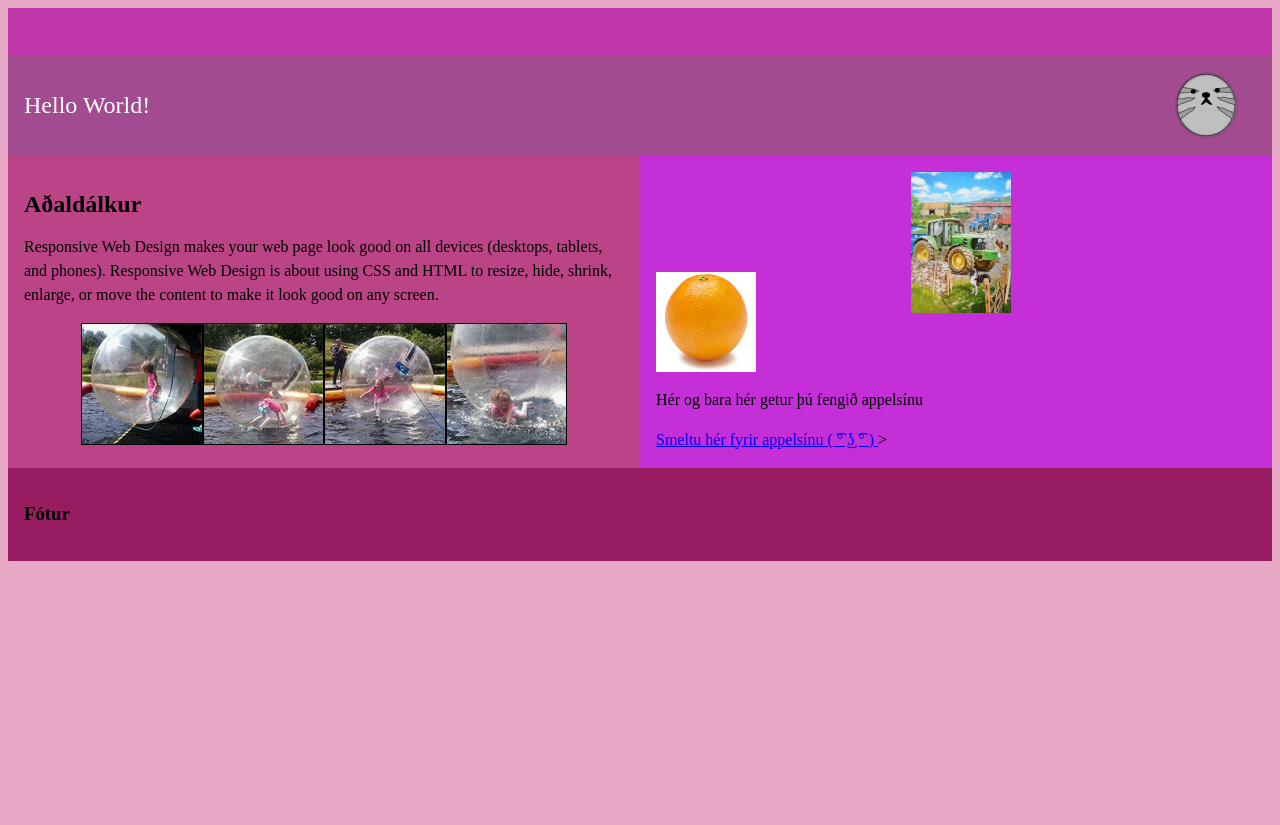
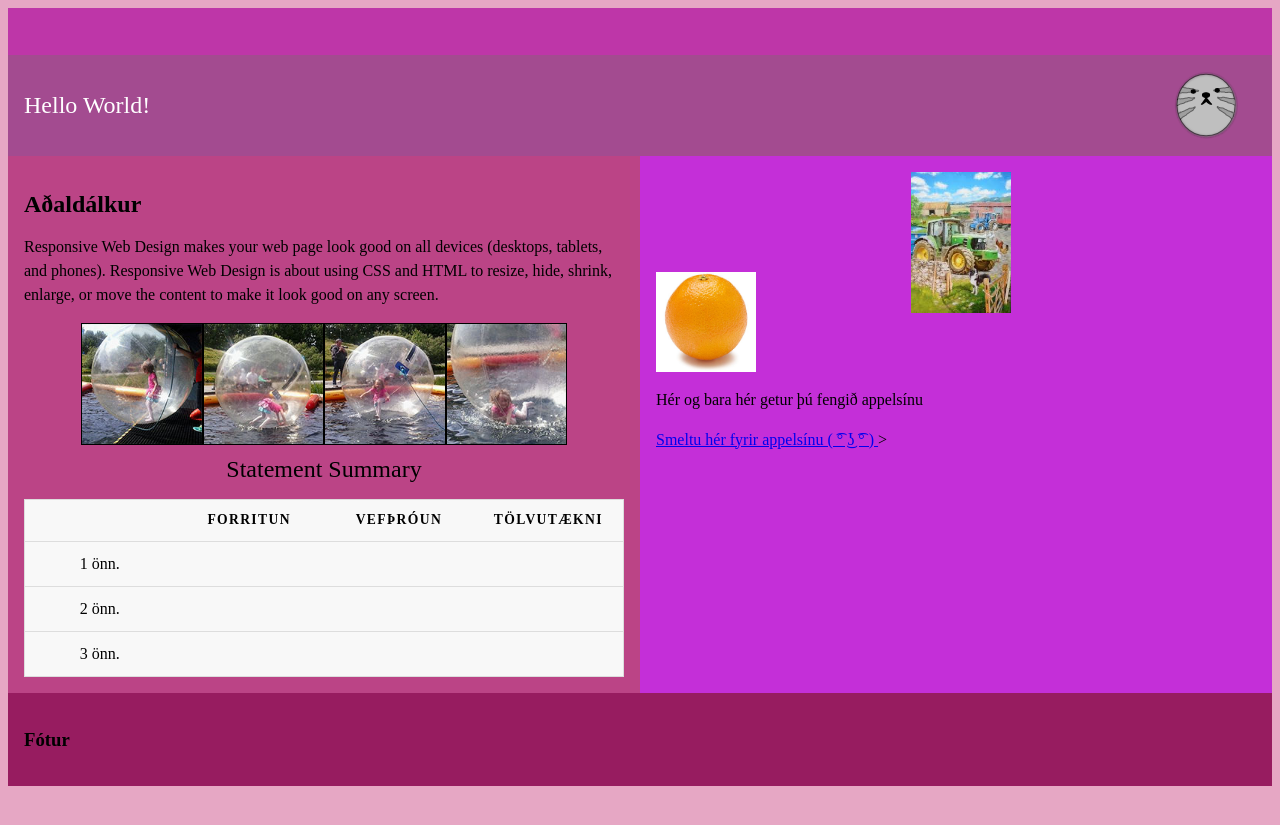
Before and after one commit to AugustBergmannS/NothingNew, a Jekyll site: the page built from index.html, in a window 1280 px wide. Shown: the top 825 px of the page. Built offline with Jekyll 4.4.1, drawn with Linux system fonts in a browser that asks for light colours; some web fonts are replaced.

Commit message:
Breytingar1

```diff
--- a/_sass/main.scss
+++ b/_sass/main.scss
@@ -283,3 +283,84 @@ figure {
   }
 
 }
+
+table {
+  border: 1px solid #ccc;
+  border-collapse: collapse;
+  margin: 0;
+  padding: 0;
+  width: 100%;
+  table-layout: fixed;
+}
+
+table caption {
+  font-size: 1.5em;
+  margin: .5em 0 .75em;
+}
+
+table tr {
+  background-color: #f8f8f8;
+  border: 1px solid #ddd;
+  padding: .35em;
+}
+
+table th,
+table td {
+  padding: .625em;
+  text-align: center;
+}
+
+table th {
+  font-size: .85em;
+  letter-spacing: .1em;
+  text-transform: uppercase;
+}
+
+@media screen and (max-width: 600px) {
+  table {
+    border: 0;
+  }
+
+  table caption {
+    font-size: 1.3em;
+  }
+
+  table thead {
+    border: none;
+    clip: rect(0 0 0 0);
+    height: 1px;
+    margin: -1px;
+    overflow: hidden;
+    padding: 0;
+    position: absolute;
+    width: 1px;
+  }
+
+  table tr {
+    border-bottom: 3px solid #ddd;
+    display: block;
+    margin-bottom: .625em;
+  }
+
+  table td {
+    border-bottom: 1px solid #ddd;
+    display: block;
+    font-size: .8em;
+    text-align: right;
+  }
+
+  table td::before {
+    /*
+    * aria-label has no advantage, it won't be read inside a table
+    content: attr(aria-label);
+    */
+    content: attr(data-label);
+    float: left;
+    font-weight: bold;
+    text-transform: uppercase;
+  }
+
+  table td:last-child {
+    border-bottom: 0;
+  }
+}
--- a/index.html
+++ b/index.html
@@ -13,6 +13,37 @@ title: Home
             <figure class="trir"><img src="img/mynd-3.jpg"></figure>
             <figure class="fjorir"><img src="img/mynd-4.jpg"></figure>
         </section>
+        <table>
+            <caption>Statement Summary</caption>
+            <thead>
+                <tr>
+                <th scope="col"></th>
+                <th scope="col">Forritun</th>
+                <th scope="col">Vefþróun</th>
+                <th scope="col">Tölvutækni</th>
+                </tr>
+            </thead>
+            <tbody>
+                <tr>
+                <td data-label="">1 önn.</td>
+                <td data-label="Forritun"></td>
+                <td data-label="Vefþróun"></td>
+                <td data-label="Tölvutækni<"></td>
+                </tr>
+                <tr>
+                <td data-label="">2 önn.</td>
+                <td scope="row" data-label="Forritun"></td>
+                <td data-label="Vefþróun"></td>
+                <td data-label="Tölvutækni<"></td>
+                </tr>
+                <tr>
+                <td data-label="">3 önn.</td>
+                <td scope="row" data-label="Forritun"></td>
+                <td data-label="Vefþróun"></td>
+                <td data-label="Tölvutækni<"></td>
+                </tr>
+            </tbody>
+        </table>
     </section>
     <section class="midja">
         <div id="hreyfing">
```
Also changed, not shown: 3 other files.
